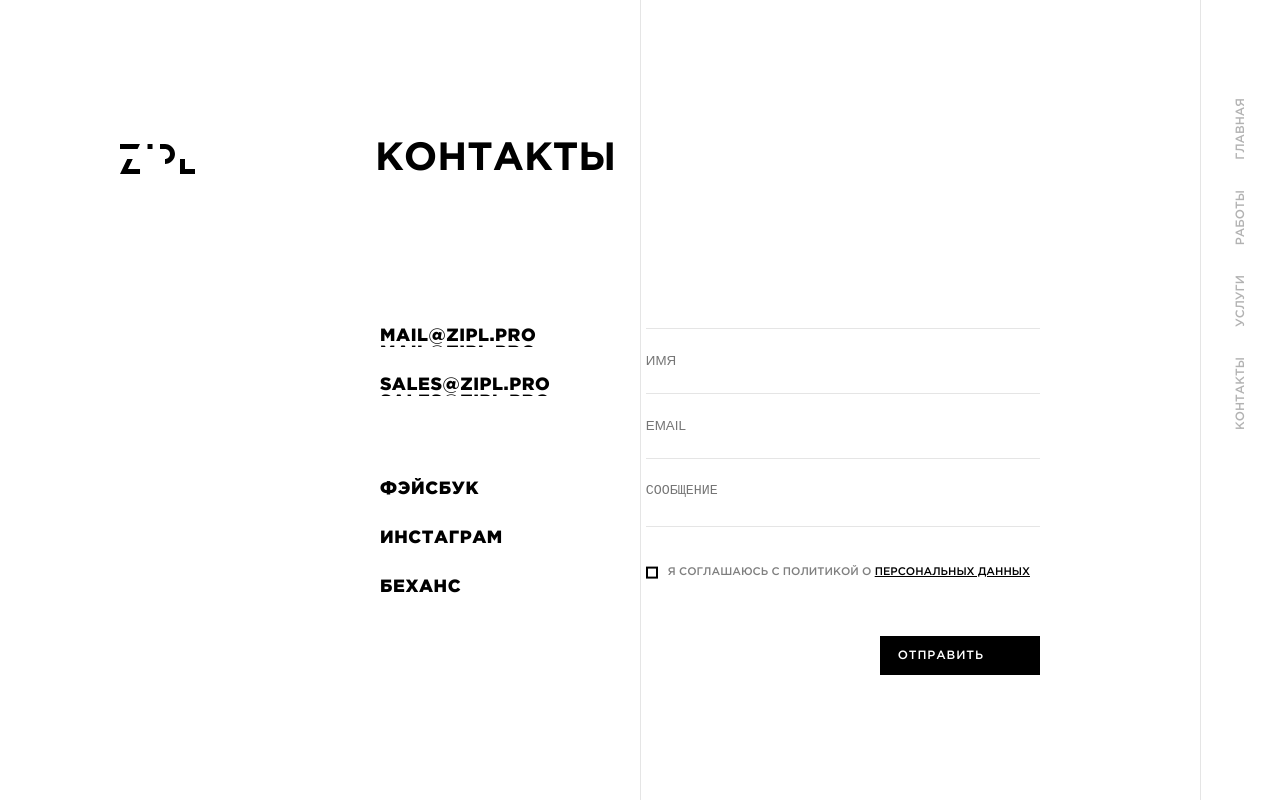
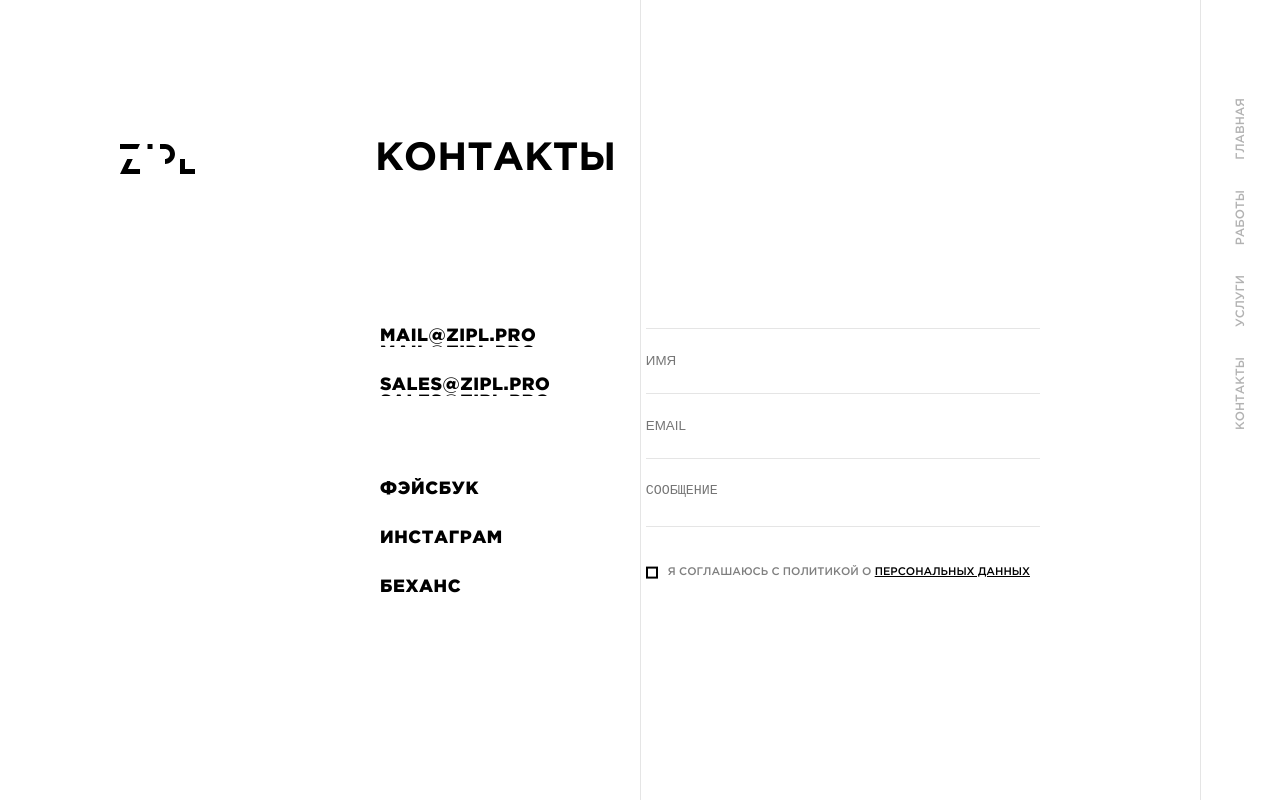
Before and after one commit to AnatolyKostarev/kojo, a React (Create React App) app: page /contacts in a window 1280 px wide. Built offline with nearby package versions, Linux system fonts and the light colour scheme.

Commit message:
Add animation for Button in Form

```diff
--- a/src/components/form/Form.module.css
+++ b/src/components/form/Form.module.css
@@ -94,8 +94,56 @@
     opacity: 1;
   }
 
+  .submitWrapper {
+    display: flex;
+    justify-content: space-between;
+  }
+
+  .form__btn {
+    position: relative;
+    overflow: hidden;
+  }
+
+  .form__btn::before {
+    content: "";
+    position: absolute;
+    top: 0;
+    left: -100%;
+    width: 100%;
+    height: 100%;
+    background: #000;
+    animation: slideCoverTitle;
+    animation-duration: 0.8s;
+    animation-timing-function: ease-in;
+    z-index: 1;
+  }
+
   [data-style="form_btn"] {
     margin-left: auto;
+    animation: showBtn;
+    animation-duration: 0.8s;
+    animation-delay: 500ms;
+    animation-timing-function: linear;
+    animation-iteration-count: infinite;
+    opacity: 0;
+  }
+
+  .borders {
+    position: relative;
+    overflow: hidden;
+  }
+
+  .borders::before {
+    content: "";
+    position: absolute;
+    top: 0;
+    left: -100%;
+    width: 100%;
+    height: 100%;
+    background: #fff;
+    animation: showLogo;
+    animation-duration: 2s;
+    animation-timing-function: ease-in;
   }
 }
 
```
